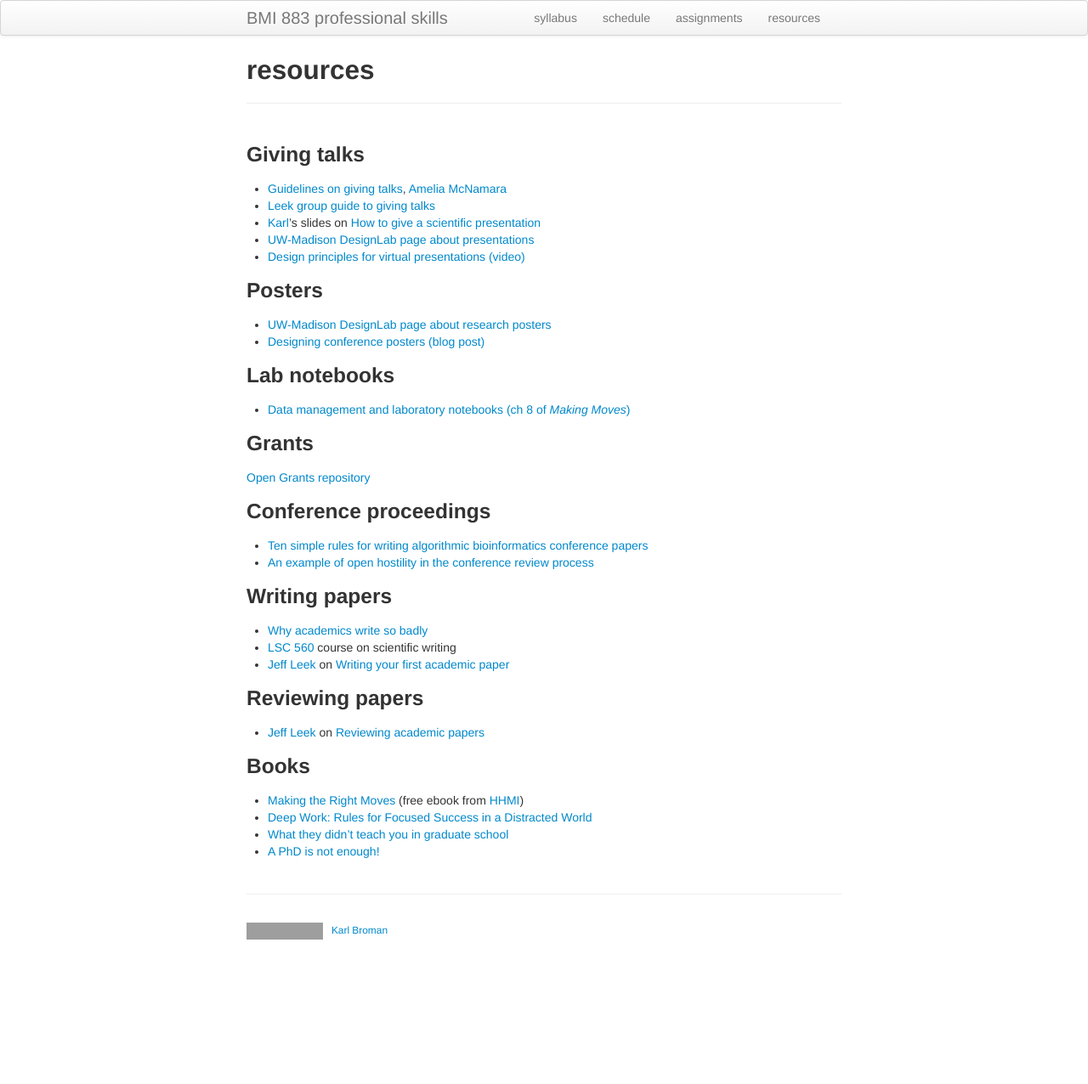
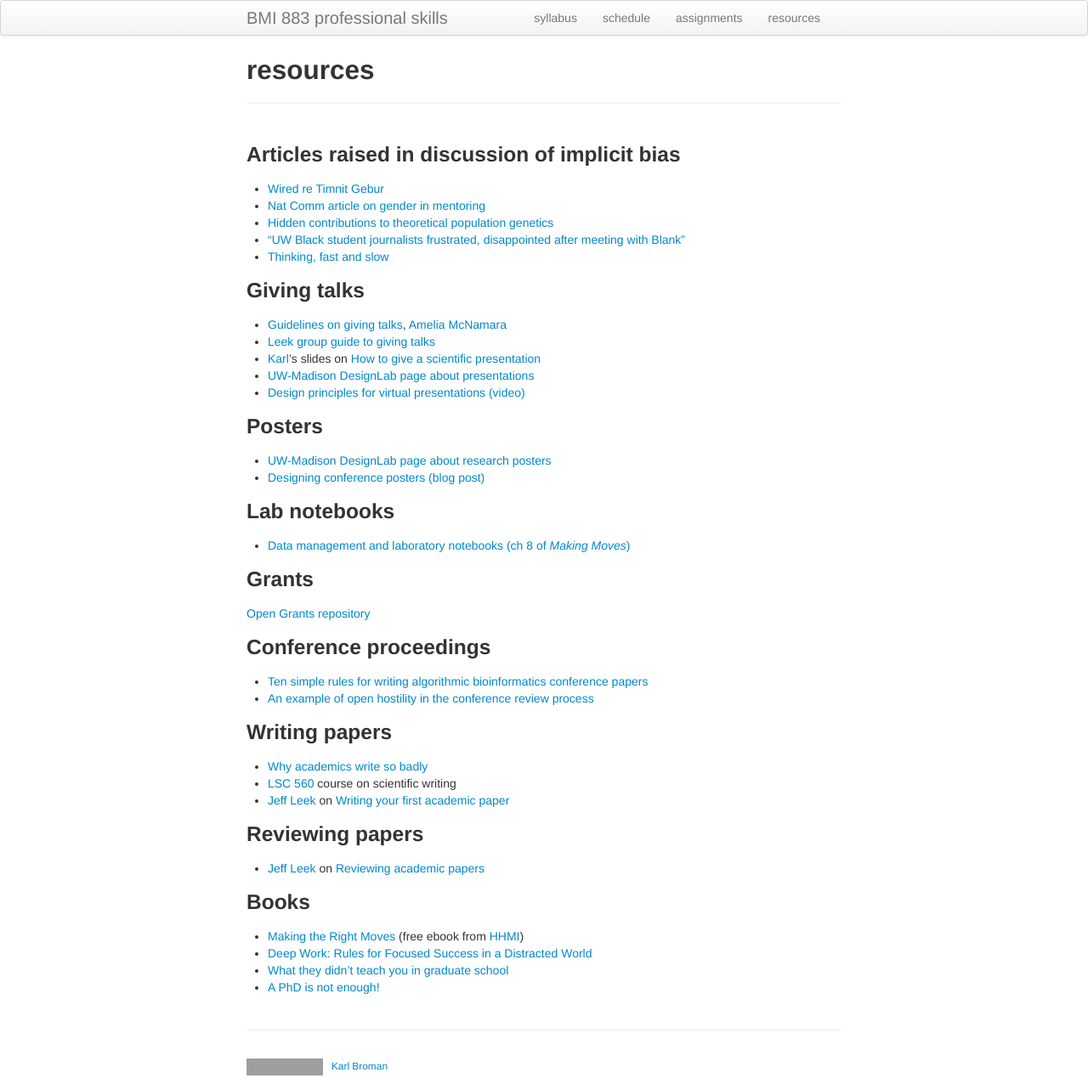
Before and after one commit to kbroman/BMI883, a Jekyll site: the page built from resources.md, in a window 1280 px wide. Shown: the whole page at 85% size. Built offline with Jekyll 4.4.1, drawn with Linux system fonts in a browser that asks for light colours; before the commit the page ends 1116 px from its top, so only the background shows below that; grey boxes are pictures that could not be loaded.

Commit message:
add to resources: papers raised in our discussion of implicit bias

```diff
--- a/resources.md
+++ b/resources.md
@@ -3,6 +3,16 @@ layout: page
 title: resources
 description: Resources for BMI 883, Biomedical data science professional skills
 ---
+
+### Articles raised in discussion of implicit bias
+
+- [Wired re Timnit Gebur](https://www.wired.com/story/prominent-ai-ethics-researcher-says-google-fired-her/)
+- [Nat Comm article on gender in
+  mentoring](https://doi.org/10.1038/s41467-020-19723-8)
+- [Hidden contributions to theoretical population genetics](https://doi.org/10.1534/genetics.118.301277)
+- ["UW Black student journalists frustrated, disappointed after
+  meeting with Blank"](https://madison.com/ct/news/local/education/uw-black-student-journalists-frustrated-disappointed-after-meeting-with-blank/article_bf9cd73f-6385-50e3-b789-c3a33a6f91b0.html)
+- [Thinking, fast and slow](https://amzn.to/2VCtdUO)
 
 ### Giving talks
 
```
